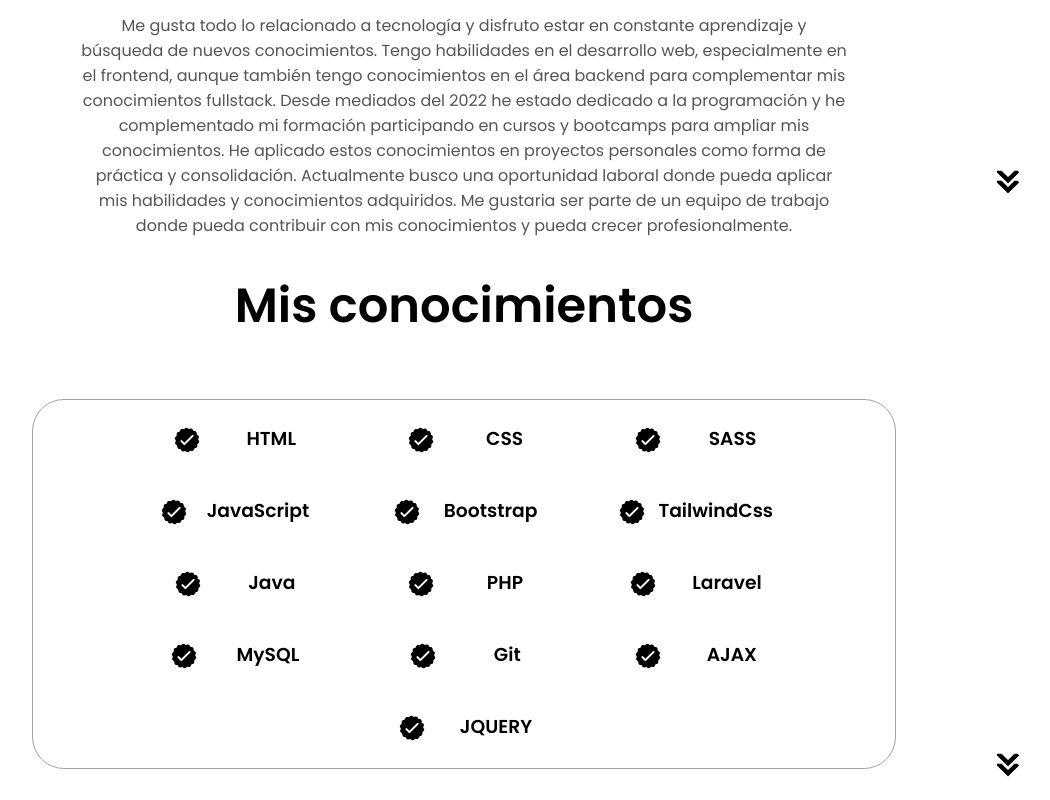
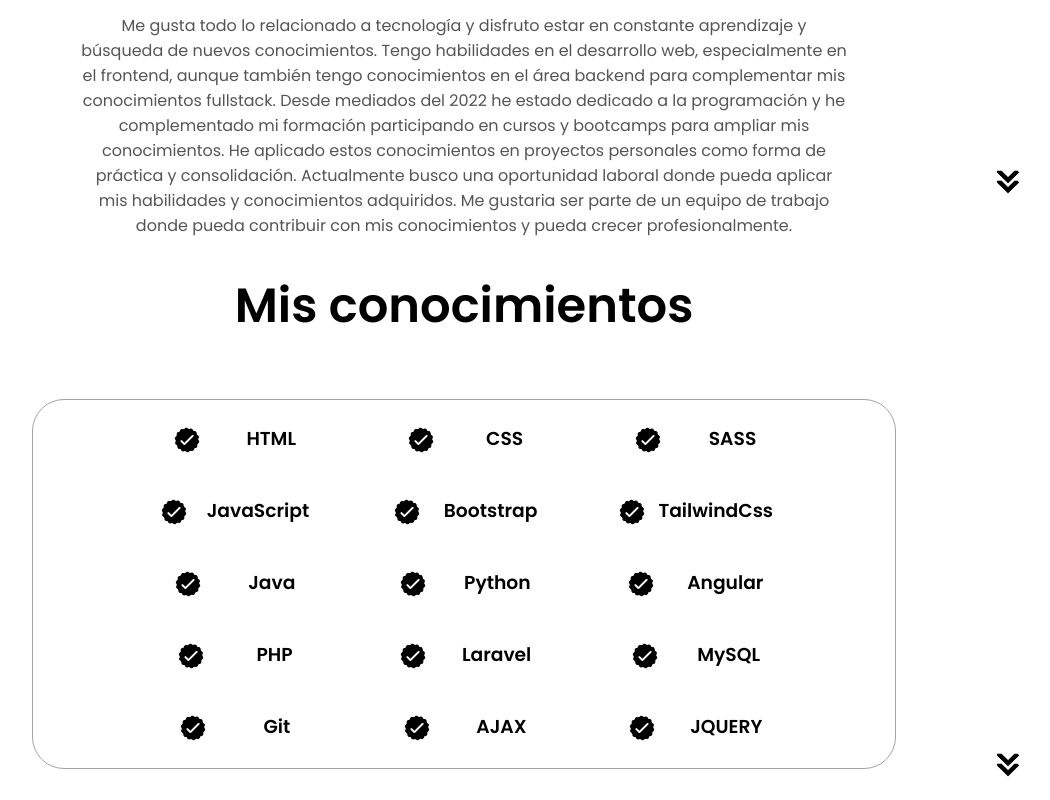
Before and after one commit to JulioCarHol/miportfolio-js, a plain HTML site: page index.html in a window 1280 px wide. Shown: the part 1181-1981 px from the top of the page, without its empty margins (176-1226 px from the left). Drawn offline with Linux system fonts and the light colour scheme.

Commit message:
Update CV
Update CV

```diff
--- a/index.html
+++ b/index.html
@@ -41,7 +41,7 @@
       <div class="section__text">
         <p class="section__text__p1">Hola, soy</p>
         <h1 class="title">Julio Cardenas</h1>
-        <p class="section__text__p2">Desarrollador Web</p>
+        <p class="section__text__p2">Programador</p>
         <div class="btn-container">
           <button
             class="btn btn-color-2"
@@ -182,6 +182,26 @@
                 />
                 <div>
                   <h3>Java</h3>
+                </div>
+              </article>
+              <article>
+                <img
+                  src="./assets/checkmark.png"
+                  alt="Experience icon"
+                  class="icon"
+                />
+                <div>
+                  <h3>Python</h3>
+                </div>
+              </article>
+              <article>
+                <img
+                  src="./assets/checkmark.png"
+                  alt="Experience icon"
+                  class="icon"
+                />
+                <div>
+                  <h3>Angular</h3>
                 </div>
               </article>
               <article>
```
Also changed, not shown: 1 other file.
